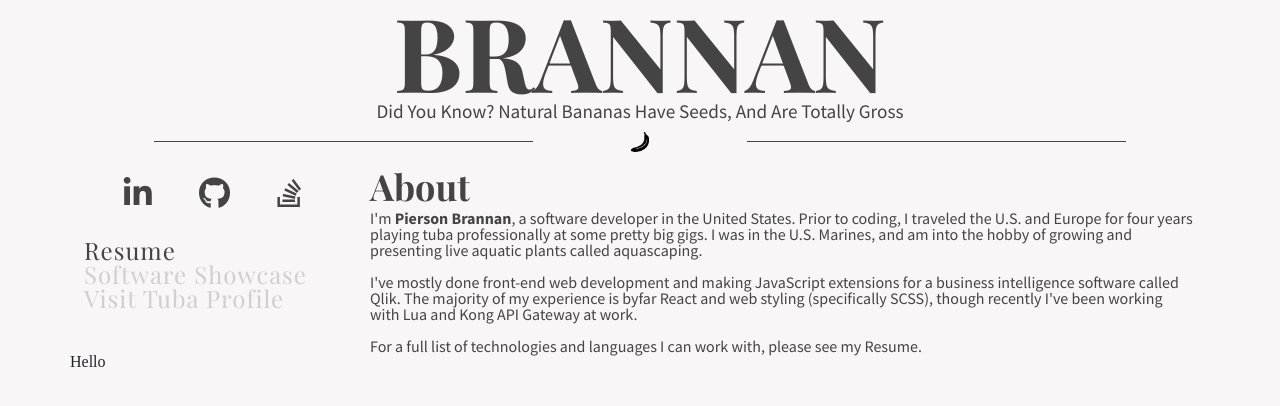
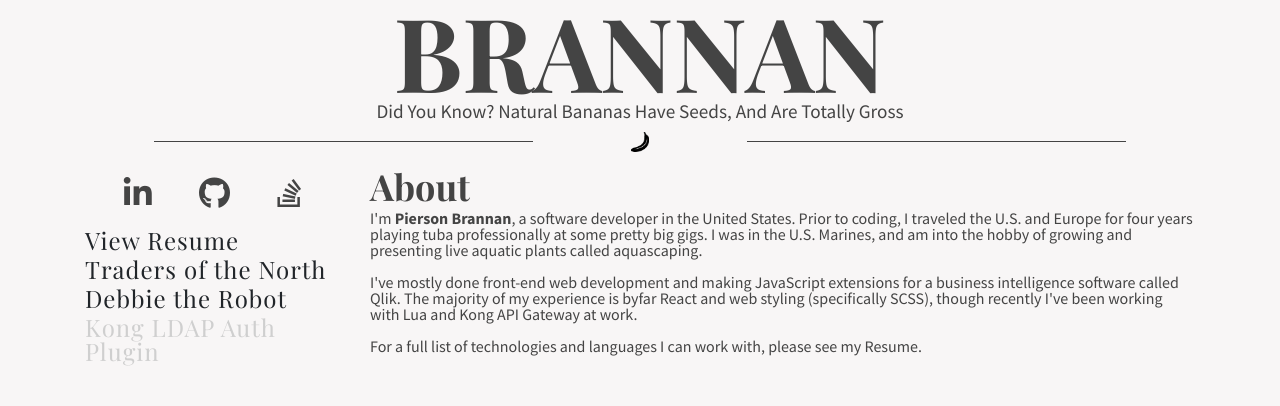
Before and after one commit to bananabrann/bananabrann.com, a React (Create React App) app: page / in a window 1280 px wide. Shown: the top 406 px of the page. Built offline with nearby package versions, Linux system fonts and the light colour scheme; a web font is replaced by a local one.

Commit message:
Add content to left nav

```diff
--- a/src/Components/App/App.scss
+++ b/src/Components/App/App.scss
@@ -10,23 +10,6 @@ html, body {
 
 body {
   background-color: c.$background;
-}
-
-p {
-  color: c.$font;
-  font-family: f.$font-family;
-  font-size: 16px;
-}
-
-h3 {
-  color: c.$font;
-  font-family: f.$header-font;
-  font-size: 36px;
-  font-weight: 600;
-}
-
-.not-available {
-  color: c.$not-available;
 }
 
 .center-me {
--- a/src/Components/Home/Home.js
+++ b/src/Components/Home/Home.js
@@ -9,8 +9,12 @@ import Container from "react-bootstrap/Container";
 import Row from "react-bootstrap/Row";
 import Col from "react-bootstrap/Col";
 
-const LINK_RESUME = "/resume";
 const DOCUMENT_TITLE = "bananabrann - Home";
+// FIXME - Links append to local instead of redirect.
+const LINK_DEBBIE = "http"
+const LINK_RESUME = "https://github.com/bananabrann/debbie";
+const LINK_TRADERS ="http://traders.bananabrann.com";
+
 const bank = [
     "Enjoys bananas so much he branded himself with it",
     "Doesn't own a banana plantation",
@@ -76,7 +80,7 @@ class Home extends React.Component {
                     </Row>
 
                     <Row>
-                        <Col lg={3}>
+                        <Col xl={3}>
                             <Row id="media-links">
                                 <a href="https://www.linkedin.com/in/pbrann/">
                                     <i class="fab fa-linkedin-in fa-2x"></i>
@@ -93,26 +97,34 @@ class Home extends React.Component {
                                 <Col>
                                     <Row className="left-nav-item">
                                         <Link to={LINK_RESUME}>
-                                            <p className="link link-watercourse">
-                                                Resume
-                                            </p>
+                                            <h4 className="link link-watercourse">
+                                                View Resume
+                                            </h4>
                                         </Link>
                                     </Row>
 
                                     <Row className="left-nav-item">
-                                        <a onClick={this.handleNotAvailableLinkClick}>
-                                            <p className="link not-available">
-                                                Software Showcase
-                                            </p>
-                                        </a>
+                                        <Link to={LINK_TRADERS}>
+                                            <h4 className="link link-watercourse">
+                                                Traders of the North
+                                            </h4>
+                                        </Link>
                                     </Row>
 
                                     <Row className="left-nav-item">
-                                        <a onClick={this.handleNotAvailableLinkClick}>
+                                        <Link to={LINK_DEBBIE}>
+                                            <h4 className="link link-watercourse">
+                                                Debbie the Robot
+                                            </h4>
+                                        </Link>
+                                    </Row>
+
+                                    <Row className="left-nav-item">
+                                        <h4 onClick={this.handleNotAvailableLinkClick}>
                                             <p className="link not-available">
-                                                Visit Tuba Profile
+                                                Kong LDAP Auth Plugin
                                             </p>
-                                        </a>
+                                        </h4>
                                     </Row>
                                 </Col>
                             </Row>
@@ -143,11 +155,13 @@ class Home extends React.Component {
                                 For a full list of technologies and languages I
                                 can work with, please see my Resume.
                             </p>
+
+                            {/* <h3>Works</h3>
+                            <h4>Traders of the North</h4>
+                            <p>React, JavaScript ES6, SCSS, Shell</p>
+                            <br />
+                            <p>The longboat</p> */}
                         </Col>
-                    </Row>
-
-                    <Row>
-                        Hello
                     </Row>
                 </Container>
             </div>
--- a/src/Components/Home/Home.scss
+++ b/src/Components/Home/Home.scss
@@ -5,15 +5,6 @@
 
 #homepage-header {
     @include a.center-me();
-
-  h1 {
-    @include f.main-banana(c.$font);
-  }
-
-  h2 {
-    @include f.second-banana(c.$font);
-    text-transform: capitalize;
-  }
 }
 
 #media-links {
@@ -25,11 +16,7 @@
 }
 
 #left-nav-area {
-  padding: 14px;
-}
-
-#home-content-row {
-  h3 {
-    padding: 6px 0;
+    * {
+        margin: 1px 0px;
     }
 }
--- a/src/styles/_fonts.scss
+++ b/src/styles/_fonts.scss
@@ -1,6 +1,5 @@
 @use 'colors' as c;
 
-// $header-font: "Didact Gothic";
 $header-font: "Playfair Display";
 $font-family: "Source Sans Pro";
 
@@ -8,18 +7,43 @@ b {
     font-weight: 600;
 }
 
-@mixin main-banana($color) {
-    color: $color;
+h1 {
+    color: c.$font;
     font-size: 8vw;
     font-weight: 600;
     text-transform: uppercase;
     font-family: $header-font;
 }
 
-@mixin second-banana($color) {
+h2 {
     font-family: $font-family;
     font-size: 1.5vw;
-    color: $color;
+    text-transform: capitalize;
+    color: c.$font;
+}
+
+h3 {
+    color: c.$font;
+    font-family: $header-font;
+    font-size: 36px;
+    font-weight: 600;
+    padding: 6px 0;
+}
+
+h4 {
+    font-family: $header-font;
+    letter-spacing: 1px;
+    font-size: 22px;
+}
+
+p {
+    color: c.$font;
+    font-family: $font-family;
+    font-size: 16px;
+}
+
+.not-available {
+    color: c.$not-available;
 }
 
 @mixin link() {
```
Lines whose indentation alone changed are shown as unchanged.
